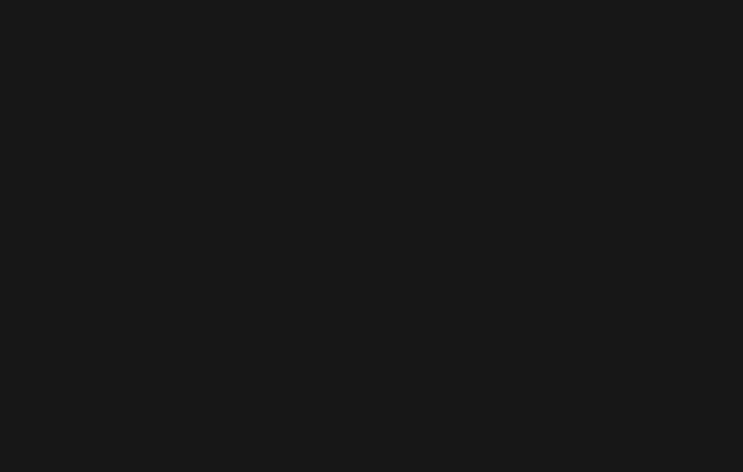
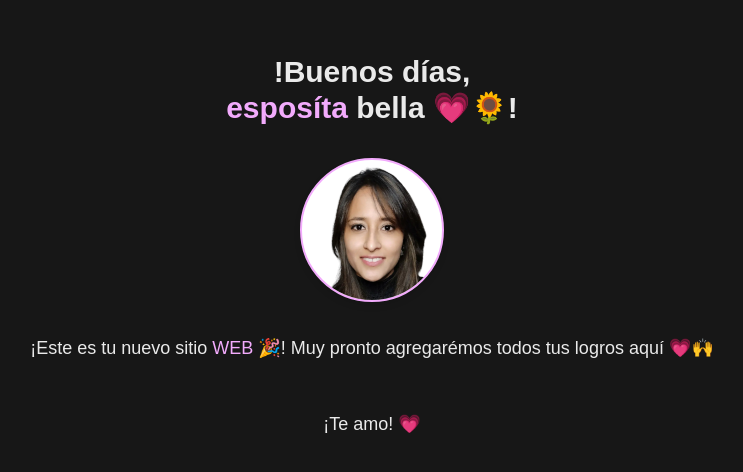
Before and after one commit to DevJaGz/alexandra-caceres, an Angular app: page / in a window 1280 px wide. Shown: the part 154-626 px from the top of the page, without its empty margins (268-1011 px from the left). Built offline with nearby package versions, Linux system fonts and the light colour scheme.

Commit message:
feat: show basic home message

```diff
--- a/src/app/app.component.html
+++ b/src/app/app.component.html
@@ -1 +1,3 @@
-<main class="h-full bg-primary-950 text-primary-50"></main>
+<main class="h-full bg-primary-950 text-primary-50">
+  <router-outlet></router-outlet>
+</main>
--- a/src/app/app.routes.ts
+++ b/src/app/app.routes.ts
@@ -1,3 +1,9 @@
 import { Routes } from '@angular/router';
 
-export const routes: Routes = [];
+export const routes: Routes = [
+  {
+    path: '',
+    loadComponent: () =>
+      import('@features').then((c) => c.HomeFeatureComponent),
+  },
+];
--- /dev/null
+++ b/src/app/features/home-feature/home-feature.component.html
@@ -0,0 +1,27 @@
+<section class="h-full grid place-items-center">
+  <figure class="flex flex-col gap-8 items-center px-4">
+    <h3 class="text-3xl font-semibold text-center">
+      !Buenos días, <br />
+      <span class="text-accent-300">esposíta</span> bella 💗🌻!
+    </h3>
+    <app-profile-image />
+    <figcaption
+      class="font-medium text-center text-lg"
+      style="text-wrap: balance"
+    >
+      <p>
+        ¡Este es tu nuevo sitio <span class="text-accent-300">WEB</span> 🎉! Muy
+        pronto agregarémos todos tus logros aquí 💗🙌
+      </p>
+      <p class="mt-12">¡Te amo! 💗</p>
+      <!-- <p>
+        En pocos días podrás ingresas a través de
+        <a
+          class="text-accent-600 font-bold hover:text-accent-700 transition-colors"
+          href="https://alexandracaceres.com"
+          >alexandracaceres.com</a
+        >
+      </p> -->
+    </figcaption>
+  </figure>
+</section>
--- /dev/null
+++ b/src/app/features/home-feature/home-feature.component.ts
@@ -0,0 +1,11 @@
+import { ChangeDetectionStrategy, Component } from '@angular/core';
+import { SharedModule } from '@shared';
+
+@Component({
+  selector: 'app-home-feature',
+  standalone: true,
+  imports: [SharedModule],
+  templateUrl: './home-feature.component.html',
+  changeDetection: ChangeDetectionStrategy.OnPush,
+})
+export class HomeFeatureComponent {}
--- /dev/null
+++ b/src/app/features/index.ts
@@ -0,0 +1 @@
+export * from './home-feature/home-feature.component';
--- /dev/null
+++ b/src/app/shared/components/profile-image/profile-image.component.html
@@ -0,0 +1,10 @@
+<div
+  role="img"
+  class="w-36 h-36 overflow-hidden grid place-items-center rounded-full bg-white border-2 border-accent-300 select-none drop-shadow-md"
+>
+  <img
+    src="assets/images/webp/bella.webp"
+    alt="bella"
+    class="object-cover relative -translate-y-[15%] -translate-x-[10%] -rotate-[9deg]"
+  />
+</div>
--- /dev/null
+++ b/src/app/shared/components/profile-image/profile-image.component.ts
@@ -0,0 +1,10 @@
+import { ChangeDetectionStrategy, Component } from '@angular/core';
+
+@Component({
+  selector: 'app-profile-image',
+  standalone: true,
+  imports: [],
+  templateUrl: './profile-image.component.html',
+  changeDetection: ChangeDetectionStrategy.OnPush,
+})
+export class ProfileImageComponent {}
--- /dev/null
+++ b/src/app/shared/index.ts
@@ -0,0 +1 @@
+export * from './shared.module';
--- a/src/styles.scss
+++ b/src/styles.scss
@@ -2,6 +2,8 @@
 @tailwind base;
 @tailwind components;
 @tailwind utilities;
+
+@import "fonts";
 
 html,
 body {
@@ -11,5 +13,5 @@ body {
 body {
   font-family: "Poppins", sans-serif;
   font-size: 16px;
-  font-weight: 400;
+  font-weight: 300;
 }
```
Also changed, not shown: src/app/shared/shared.module.ts (added, +10 -0 lines), tsconfig.json (+10 -1 lines), src/assets/fonts/Poppins/woff2/Poppins-Black.woff2 (added), src/assets/images/webp/bella.webp (added).
